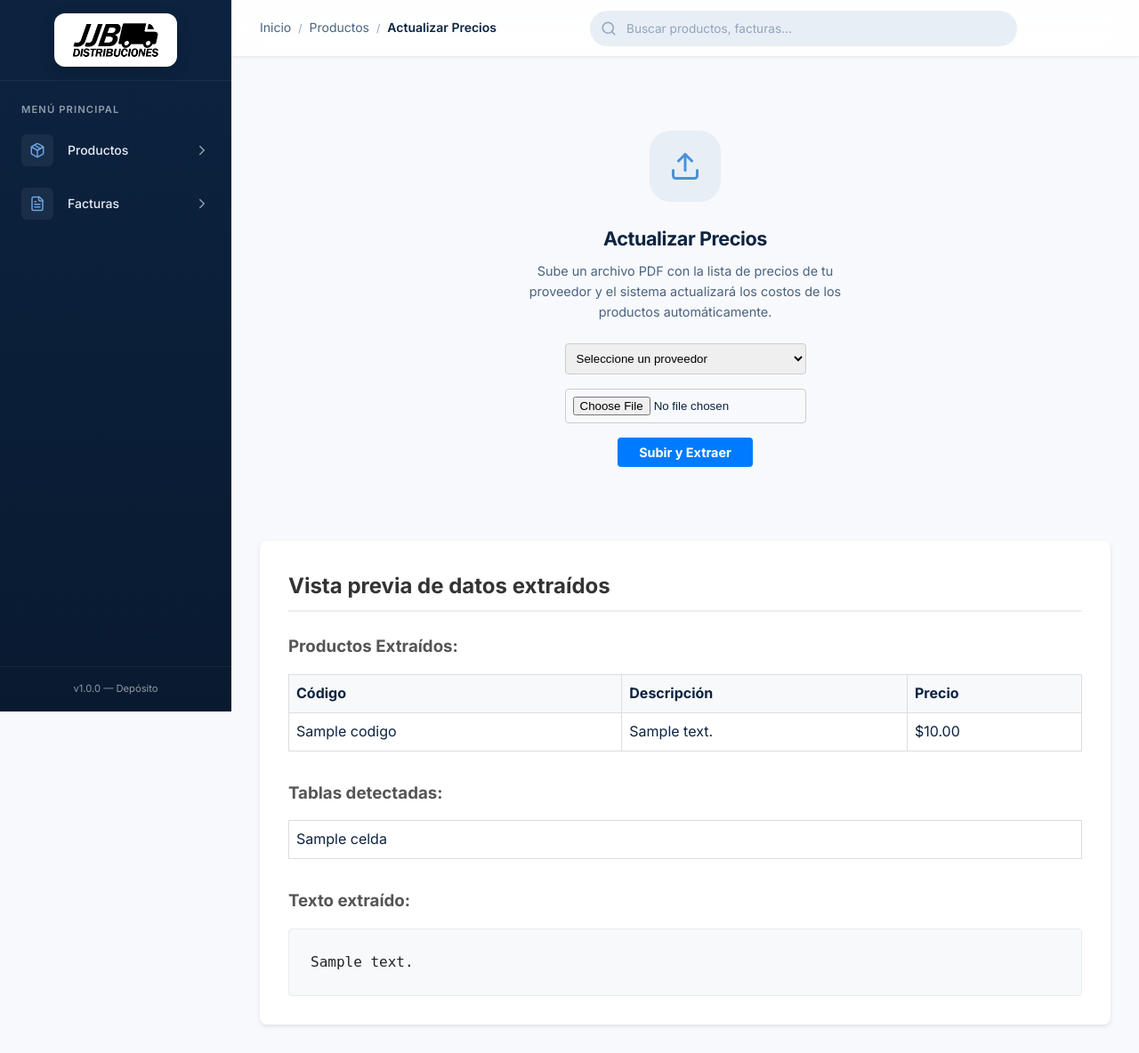
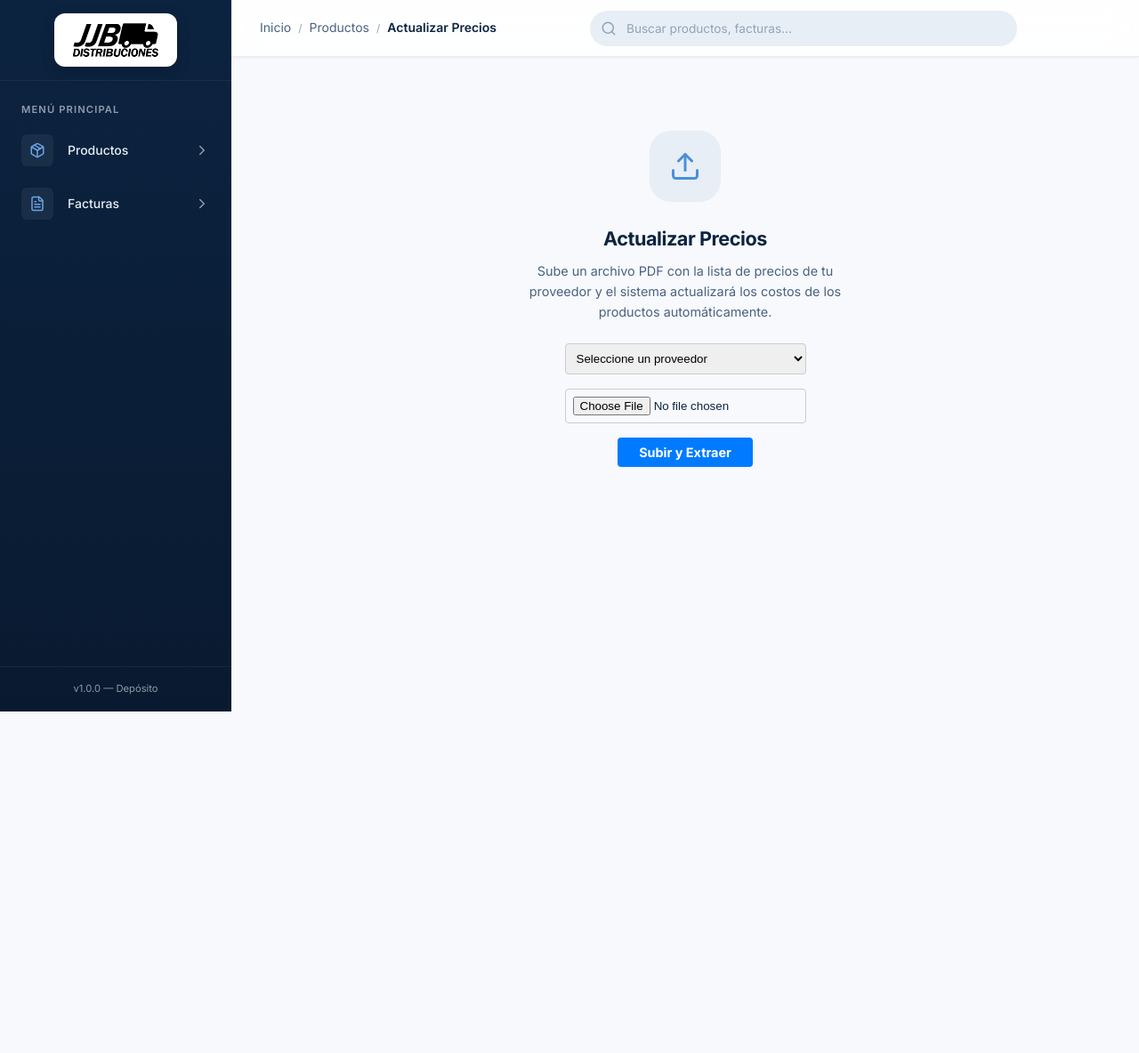
Before and after one commit to tomiingm/deposito, a Flask app: template app/templates/productos/actualizar_precios.html in a window 1280 px wide. Shown: the whole page at 89% size. After the commit the page ends 800 px from the top, so only its background shows below. Run offline with Flask 3, Linux system fonts and the light colour scheme; the template is opened without the code that fills it: most values are stand-ins (such as "Sample title", 1, 10 or a date in 2020).

Commit message:
Actualizar precios - pantalla muestra solamente los cambios detectados

```diff
--- a/app/templates/productos/actualizar_precios.html
+++ b/app/templates/productos/actualizar_precios.html
@@ -135,14 +135,13 @@
 </div>
 {% endif %}
 
-{% if texto_extraido or tablas_extraidas or productos_parseados %}
-<div class="preview-section" style="background: #fff; padding: 2rem; border-radius: 8px; box-shadow: 0 2px 4px rgba(0,0,0,0.1); margin-top: 2rem;">
-    <h2 style="margin-bottom: 1.5rem; color: #333; border-bottom: 2px solid #eee; padding-bottom: 0.5rem;">Vista previa de datos extraídos</h2>
-
-    {% if productos_parseados %}
+{# La vista previa cruda (lista completa de productos extraídos, tablas y texto)
+   se dejó de mostrar a propósito: solo interesa el cartel de diferencias de arriba.
+   Si hubo líneas del PDF que no se pudieron reconocer, se avisa igual, sin listar
+   todos los productos extraídos. #}
 {% if lineas_no_reconocidas and lineas_no_reconocidas > 0 %}
-            <div class="alert alert-warning" style="color: #856404; background-color: #fff3cd; border-color: #ffeeba; padding: .75rem 1.25rem; margin-bottom: 1rem; border: 1px solid transparent; border-radius: .25rem;">
-                Se extrajeron {{ productos_parseados|length }} productos. {{ lineas_no_reconocidas }} líneas no pudieron reconocerse y fueron omitidas.
+<div class="alert alert-warning" style="color: #856404; background-color: #fff3cd; border-color: #ffeeba; padding: .75rem 1.25rem; margin-top: 1rem; border: 1px solid transparent; border-radius: .25rem;">
+    {{ lineas_no_reconocidas }} línea(s) del PDF no pudieron reconocerse y fueron omitidas.
     {% if lineas_no_reconocidas_detalle %}
     <details style="margin-top: 0.5rem; background: rgba(255,255,255,0.5); padding: 0.5rem; border-radius: 4px;">
         <summary style="cursor: pointer; font-weight: bold;">Ver detalle de líneas omitidas</summary>
@@ -152,53 +151,5 @@
     {% endif %}
 </div>
 {% endif %}
-        <h3 style="margin-bottom: 1rem; color: #555;">Productos Extraídos:</h3>
-        <div style="overflow-x: auto; margin-bottom: 2rem;">
-            <table style="border-collapse: collapse; width: 100%; border: 1px solid #ddd;">
-                <thead>
-                    <tr style="background-color: #f8f9fa;">
-                        <th style="padding: 8px; border: 1px solid #ddd; text-align: left;">Código</th>
-                        <th style="padding: 8px; border: 1px solid #ddd; text-align: left;">Descripción</th>
-                        <th style="padding: 8px; border: 1px solid #ddd; text-align: left;">Precio</th>
-                    </tr>
-                </thead>
-                <tbody>
-                    {% for prod in productos_parseados %}
-                        <tr>
-                            <td style="padding: 8px; border: 1px solid #ddd; text-align: left;">{{ prod.codigo or '-' }}</td>
-                            <td style="padding: 8px; border: 1px solid #ddd; text-align: left;">{{ prod.descripcion }}</td>
-                            <td style="padding: 8px; border: 1px solid #ddd; text-align: left;">${{ "{:,.2f}".format(prod.precio) }}</td>
-                        </tr>
-                    {% endfor %}
-                </tbody>
-            </table>
-        </div>
-    {% endif %}
-
-    {% if tablas_extraidas %}
-        <h3 style="margin-bottom: 1rem; color: #555;">Tablas detectadas:</h3>
-        {% for tabla in tablas_extraidas %}
-            <div style="overflow-x: auto; margin-bottom: 2rem;">
-                <table style="border-collapse: collapse; width: 100%; border: 1px solid #ddd;">
-                    {% for fila in tabla %}
-                        <tr>
-                            {% for celda in fila %}
-                                <td style="padding: 8px; border: 1px solid #ddd; text-align: left;">{{ celda if celda else '' }}</td>
-                            {% endfor %}
-                        </tr>
-                    {% endfor %}
-                </table>
-            </div>
-        {% endfor %}
-    {% endif %}
-
-    {% if texto_extraido %}
-        <h3 style="margin-bottom: 1rem; color: #555;">Texto extraído:</h3>
-        <div style="background: #f8f9fa; padding: 1.5rem; border-radius: 4px; border: 1px solid #e9ecef;">
-            <pre style="white-space: pre-wrap; font-family: monospace; color: #212529; margin: 0;">{{ texto_extraido }}</pre>
-        </div>
-    {% endif %}
-</div>
-{% endif %}
 
 {% endblock %}
```
Lines whose indentation alone changed are shown as unchanged.
